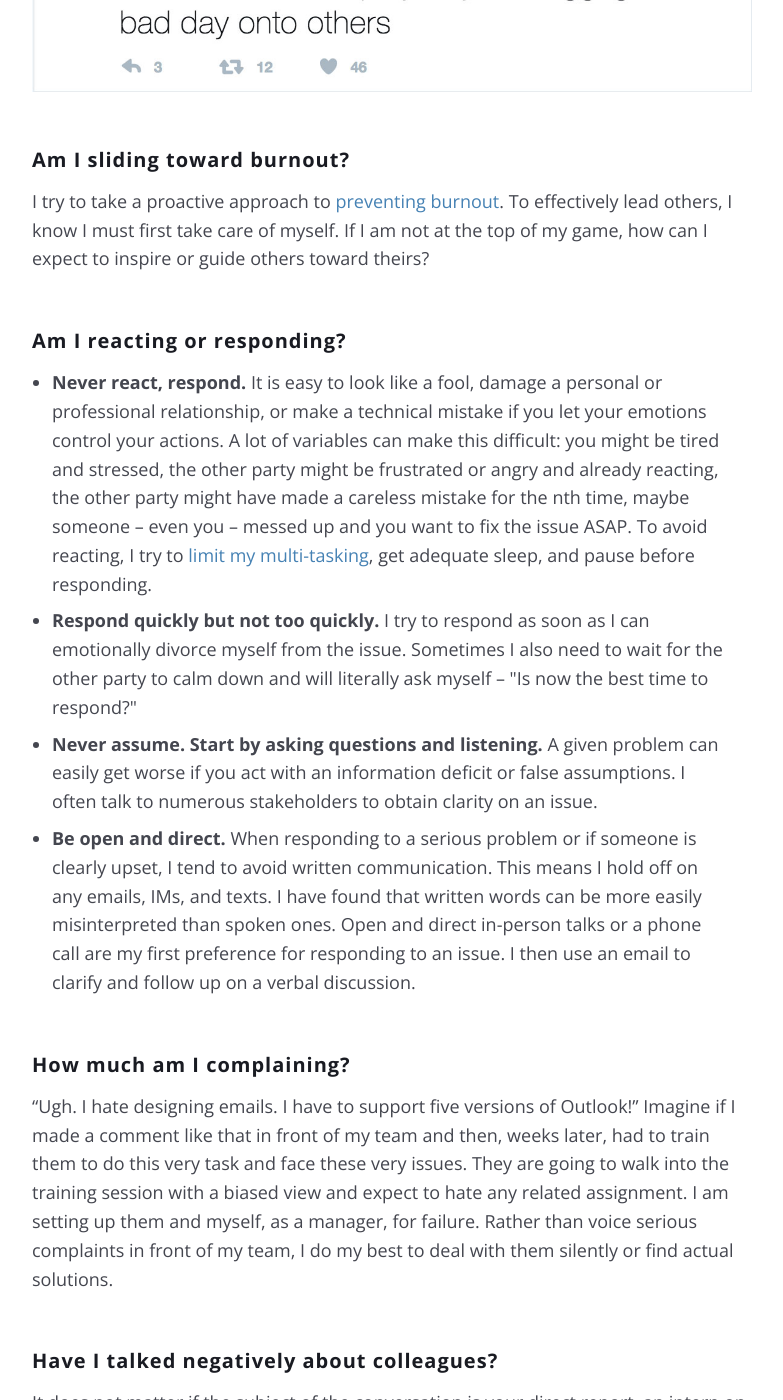
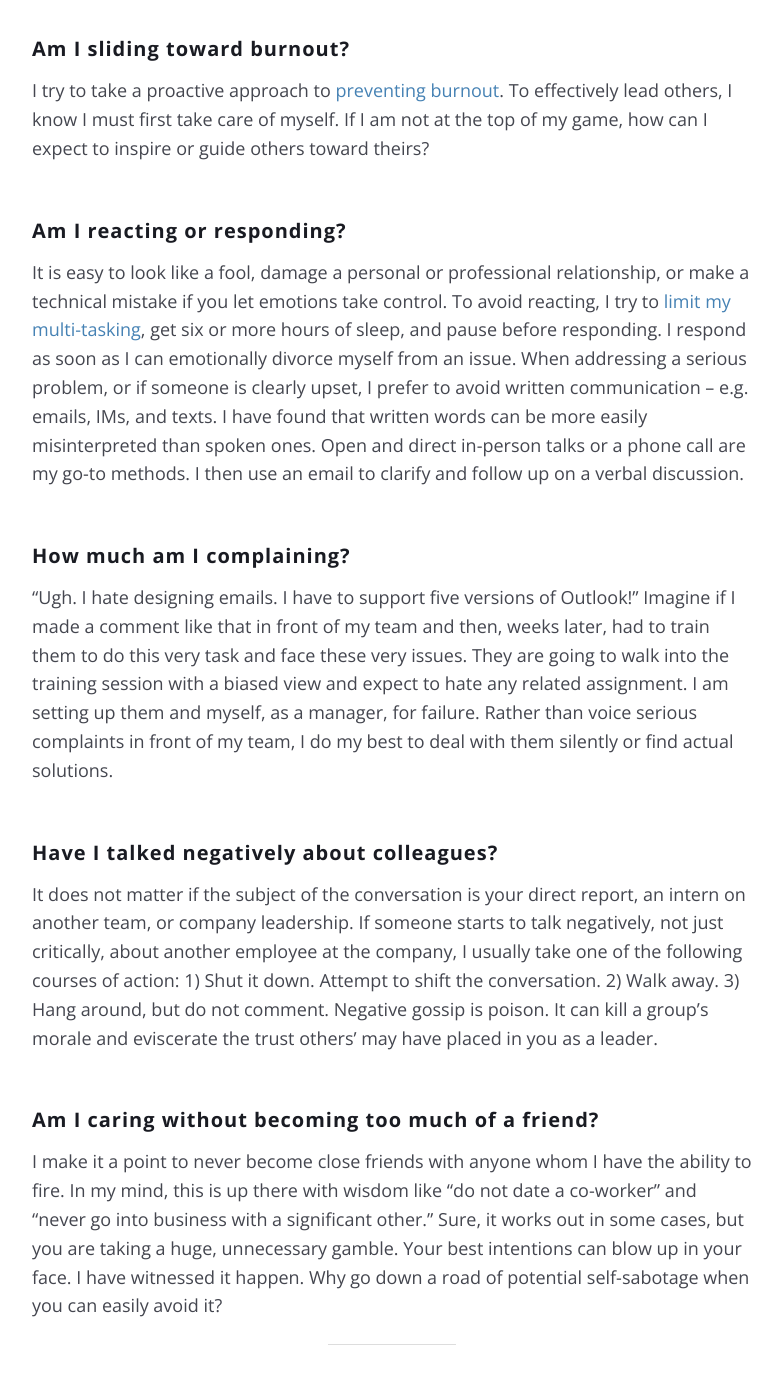
Before and after one commit to mcknightlabs/rtmup, a Jekyll site: the page built from _posts/goal/2017-03-05-management.md, in a window 1280 px wide and 1400 px high, scrolled down 1541 px. Shown: the whole window, without its empty margins (248-1031 px from the left). Built offline with Jekyll 4.4.1, drawn with Linux system fonts in a browser that asks for light colours; comment, search, counter and statistics services are not loaded; some of the changed text lies outside the part shown.

Commit message:
updates management post

```diff
--- a/_posts/goal/2017-03-05-management.md
+++ b/_posts/goal/2017-03-05-management.md
@@ -22,15 +22,13 @@
 
 The transactional perspective with which I began shifted to a focus on individual and team development.
 
-Sure, being able to effectively delegate and oversee a bunch of tasks and projects is important. But that is all transactional, and, in my mind, not good enough. Just knocking out lots of "wins" for the company has never made me feel like a great manager.
+Somewhere along the line, I decided that effectively delegating tasks and knocking out lots of "wins" for the company did not make me a better manager.
 
-The only time I have felt like a great manager was when I led others in such a way that I earned my own respect.
+What made me feel like a better manager were hard-earned habits like being the last to speak in my team's meetings, working hard to align my team members' interests with their project assignments, and leaving my personal problems at the office door.
 
-These were times when I felt I exhibited temperance, self-awareness, and successfully prioritized the interests of others over my own.
+Adhering to approaches like these demands a significant amount of mental effort and attention. There are no shortcuts.
 
-Consistently living out these qualities is obviously difficult and something with which I continually struggle. There are no shortcuts. It takes a lot of mental effort.
-
-Below are a few questions I have used over the years to self-assess and reflect on ways I can improve.
+Below are a few questions I use to routinely self-assess and reflect on ways I can improve.
 
 ### Am I letting personal problems influence how I treat my work and team?
 This is number one on my list, because I find it the most difficult.
@@ -45,12 +43,7 @@
 I try to take a proactive approach to <a href="{% post_url tech-design/2016-08-17-burnout %}">preventing burnout</a>. To effectively lead others, I know I must first take care of myself. If I am not at the top of my game, how can I expect to inspire or guide others toward theirs?
 
 ### Am I reacting or responding?
-<ul>
-	<li><strong>Never react, respond.</strong> It is easy to look like a fool, damage a personal or professional relationship, or make a technical mistake if you let your emotions control your actions. A lot of variables can make this difficult: you might be tired and stressed, the other party might be frustrated or angry and already reacting, the other party might have made a careless mistake for the nth time, maybe someone – even you – messed up and you want to fix the issue ASAP. To avoid reacting, I try to <a href="https://hbr.org/tip/2017/03/quiet-your-mind-to-avoid-making-impulsive-decisions">limit my multi-tasking</a>, get adequate sleep, and pause before responding.</li>
-	<li><strong>Respond quickly but not too quickly.</strong> I try to respond as soon as I can emotionally divorce myself from the issue. Sometimes I also need to wait for the other party to calm down and will literally ask myself – "Is now the best time to respond?"</li>
-	<li><strong>Never assume. Start by asking questions and listening.</strong> A given problem can easily get worse if you act with an information deficit or false assumptions. I often talk to numerous stakeholders to obtain clarity on an issue.</li>
-	<li><strong>Be open and direct.</strong> When responding to a serious problem or if someone is clearly upset, I tend to avoid written communication. This means I hold off on any emails, IMs, and texts. I have found that written words can be more easily misinterpreted than spoken ones. Open and direct in-person talks or a phone call are my first preference for responding to an issue. I then use an email to clarify and follow up on a verbal discussion.</li>
-</ul>
+It is easy to look like a fool, damage a personal or professional relationship, or make a technical mistake if you let emotions take control. To avoid reacting, I try to <a href="https://hbr.org/tip/2017/03/quiet-your-mind-to-avoid-making-impulsive-decisions">limit my multi-tasking</a>, get six or more hours of sleep, and pause before responding. I respond as soon as I can emotionally divorce myself from an issue. When addressing a serious problem, or if someone is clearly upset, I prefer to avoid written communication – e.g. emails, IMs, and texts. I have found that written words can be more easily misinterpreted than spoken ones. Open and direct in-person talks or a phone call are my go-to methods. I then use an email to clarify and follow up on a verbal discussion.
 
 ### How much am I complaining?
 "Ugh. I hate designing emails. I have to support five versions of Outlook!" Imagine if I made a comment like that in front of my team and then, weeks later, had to train them to do this very task and face these very issues. They are going to walk into the training session with a biased view and expect to hate any related assignment. I am setting up them and myself, as a manager, for failure. Rather than voice serious complaints in front of my team, I do my best to deal with them silently or find actual solutions.
@@ -63,9 +56,7 @@
 
 <hr>
 
-Building upon my own self-assessments, I have established management strategies related to two other areas – individuals and the team.
-
-## Team development
+## Employee and team development
 
 ### Hire the right people
 
```
